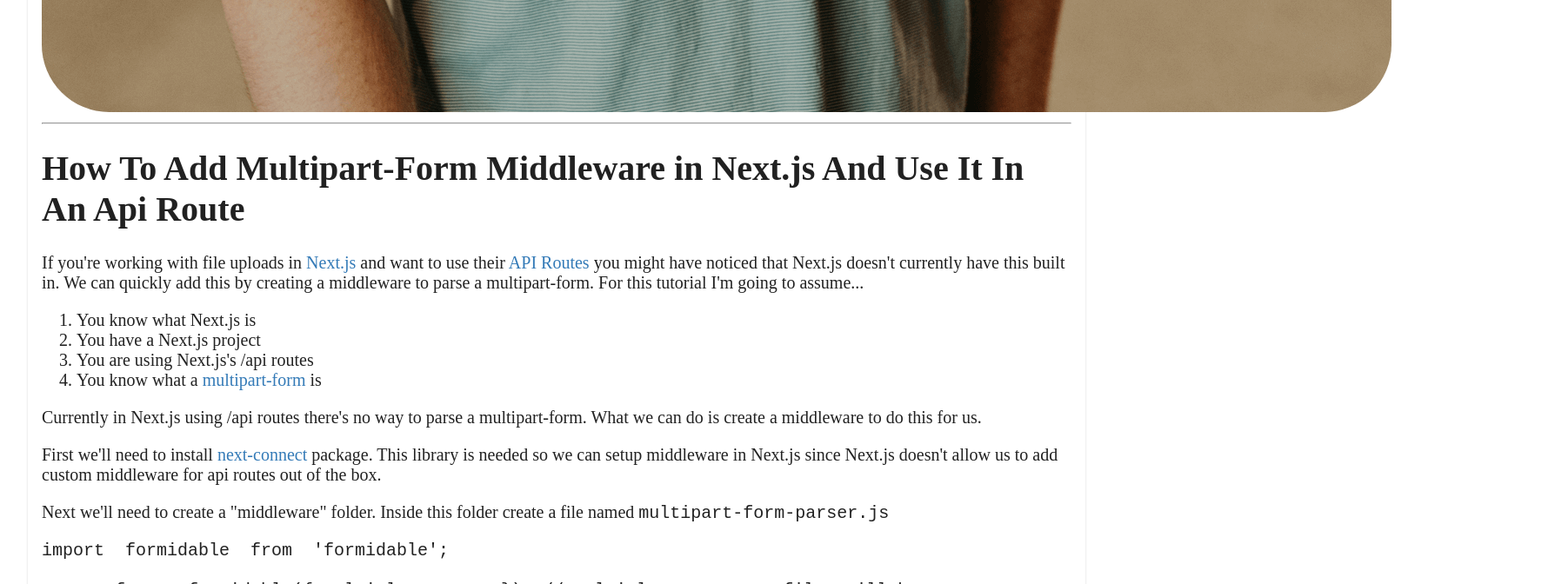
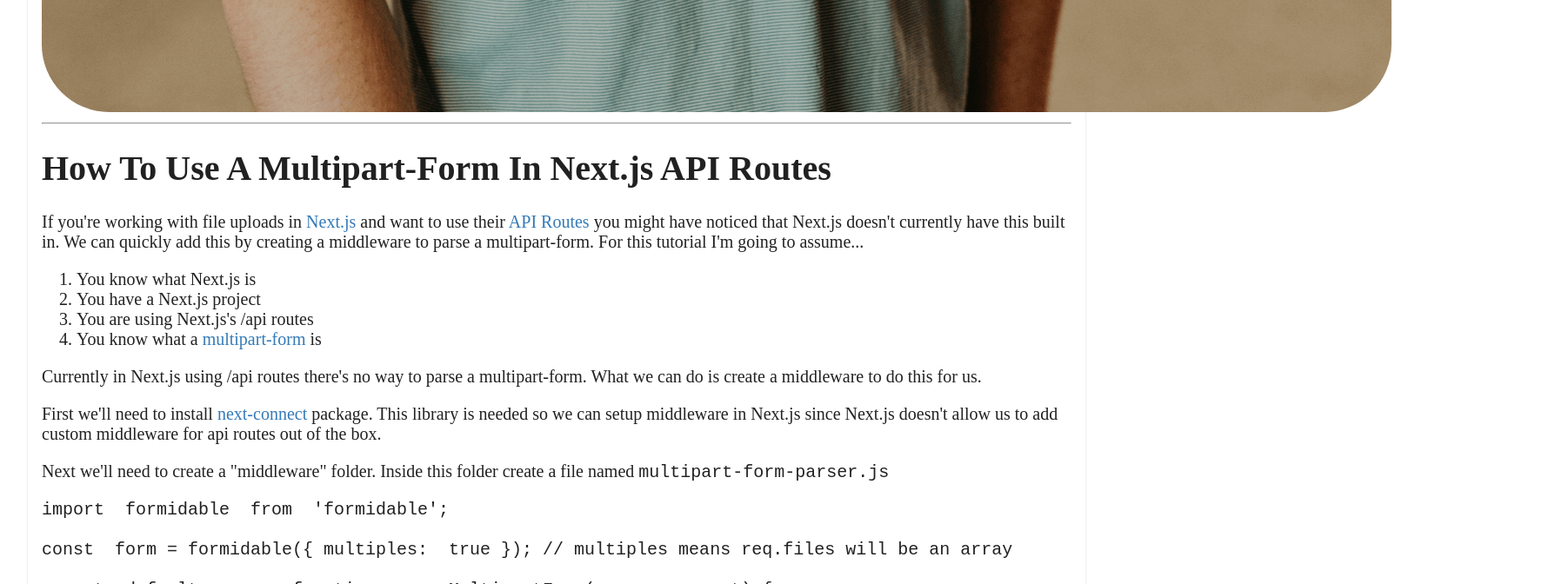
Before and after one commit to chadalen/personal-website, a Gatsby site: page /blog/how-to-add-multipart-form-middleware-in-nextjs-and-use-it-in-an-api-route.md/ in a window 1280 px wide. Shown: the part 1515-2187 px from the top of the page at 87% size, 1788 px wide, since content can reach past the window. Built offline with nearby package versions, Linux system fonts and the light colour scheme; Gatsby itself is replaced by a stand-in of ours; some packages are replaced by stand-ins of ours; code samples lack their colours.

Commit message:
Update Blog “how-to-add-multipart-form-middleware-in-nextjs-and-use-it-in-an-api-route.md”

````diff
--- a/src/data/blog/how-to-add-multipart-form-middleware-in-nextjs-and-use-it-in-an-api-route.md.md
+++ b/src/data/blog/how-to-add-multipart-form-middleware-in-nextjs-and-use-it-in-an-api-route.md.md
@@ -1,10 +1,12 @@
 ---
-title: "How To Add Multipart-Form Middleware in Next.js And Use It In An Api Route"
-date: "2020-03-15"
-tags: ['next.js', 'middleware', 'multipart-form']
+date: 2020-03-15
+title: How To Use A Multipart-Form In Next.js API Routes
+tags:
+  - next.js
+  - middleware
+  - multipart-form
 ---
-
-# How To Add Multipart-Form Middleware in Next.js And Use It In An Api Route
+# How To Use A Multipart-Form In Next.js API Routes
 
 If you're working with file uploads in [Next.js](https://nextjs.org/) and want to use their [API Routes](https://nextjs.org/docs/api-routes/introduction) you might have noticed that Next.js doesn't currently have this built in. We can quickly add this by creating a middleware to parse a multipart-form. For this tutorial I'm going to assume...
 
@@ -66,6 +68,7 @@ export const config = {
 ```
 
 Also you'll need to convert your exports to use `nextConnect` instead. Here's an example
+
 ```javascript
 import HttpStatus from 'http-status-codes'
 import middleware from '../../../middleware/middleware'
````
